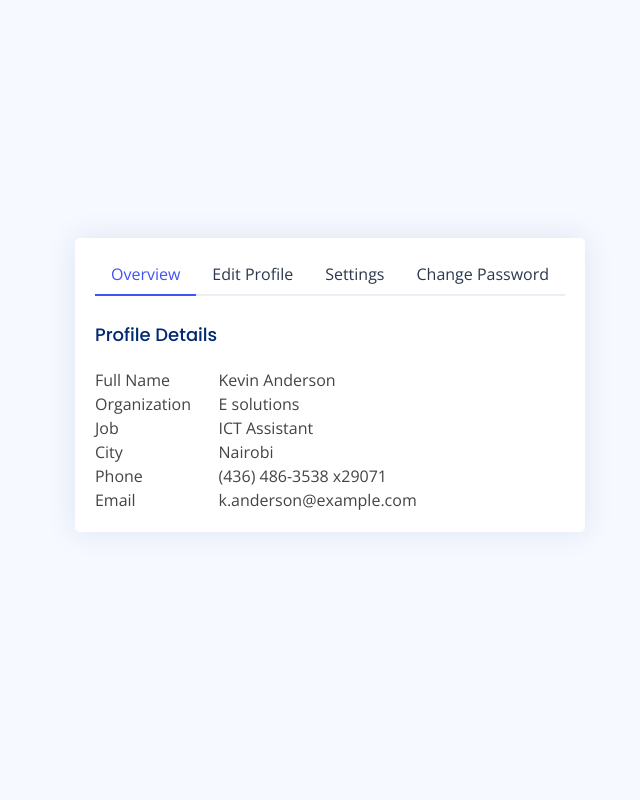
After one commit to wayneotemah/workstudy, a Django app: page /createprofile/ in a window 1280 px wide. The commit adds this page. Shown: the whole page, without its empty margins (310-950 px from the left). Run offline with Django 4.2, Linux system fonts and the light colour scheme; the visitor is signed in with stand-in values (Sample User, id 1); some libraries are stand-ins or nearby versions.

Commit message:
added profil screen

```diff
--- a/workstudy/accounts/models.py
+++ b/workstudy/accounts/models.py
@@ -78,7 +78,7 @@ class CustomUser(AbstractBaseUser,PermissionsMixin):
         return True
 
     @staticmethod
-    def get_user(x):
+    def user_exists(x):
             return CustomUser.objects.filter(email = x)
 
 
--- a/workstudy/accounts/url.py
+++ b/workstudy/accounts/url.py
@@ -5,6 +5,7 @@ from . import views
 urlpatterns = [
     path('', views.sign_in, name='sign in'),  # type: ignore
     path('sign-up/', views.sign_up, name='sign up'),  # type: ignore
+    path('createprofile/',views.createprofile,name = 'createprofile'),
     path('account/', views.account, name='account'),
     path('organization/', views.organization, name='choose organization'),
     path('create_organization/', views.create_organization, name='create organization'),
--- a/workstudy/accounts/views.py
+++ b/workstudy/accounts/views.py
@@ -2,7 +2,6 @@ from django.shortcuts import redirect, render
 from django.http import HttpResponse
 from django.contrib.auth.decorators import login_required
 from django.contrib.auth import authenticate, login
-
 from accounts.models import CustomUser
 
 
@@ -15,13 +14,12 @@ def sign_in(request):
         password = request.POST['password']
 
         user = authenticate(request, email=email, password=password)
-        print(user)
         if user is not None:
             login(request, user)
-            return redirect(account)
+            return redirect(organization)
         else:
+            # error loging in
             return render(request,"pages-login.html",{'message':"incorrect login"})
-            # Return an 'invalid login' error message.
 
     elif request.method == "GET":
         return render(request,"pages-login.html")
@@ -29,8 +27,13 @@ def sign_in(request):
 def sign_up(request):
     if request.method =='POST':
         email = request.POST['email']
-        user = CustomUser.get_user(email)
+        user = CustomUser.user_exists(email)
         if not user:
+
+            """
+            if user does not exist, save detail
+            """
+
             phone_number = request.POST['phone_number']
             password = request.POST['password']
             user = CustomUser(  email = email,
@@ -38,14 +41,23 @@ def sign_up(request):
             user.set_password(password)
             user.save()
             if user is not None:
-                return redirect(sign_in)
+                return redirect(sign_in,{'message':"Please login"})
             else:
+                """
+                if user exist, redirect to login page.
+                """
                 return render(request,"pages-register.html",{'message':"Error creating user, try again or call support"})
         else:
             return render(request,"pages-login.html",{'message':"Email exists, please login"})
 
     elif request.method == "GET":
         return render(request,"pages-register.html")
+
+
+@login_required
+def createprofile(request):
+    return render(request,"createprofile.html")
+
 
 @login_required
 def organization(request):
--- /dev/null
+++ b/workstudy/templates/createprofile.html
@@ -0,0 +1,231 @@
+{% extends 'base.html' %}
+{% block content  %}
+<section class="section register min-vh-100 d-flex flex-column align-items-center justify-content-center py-4">
+    <div class="row">
+
+        <div class="col-12">
+
+            <div class="card">
+              <div class="card-body pt-3">
+                <!-- Bordered Tabs -->
+                <ul class="nav nav-tabs nav-tabs-bordered">
+
+                  <li class="nav-item">
+                    <button class="nav-link active" data-bs-toggle="tab" data-bs-target="#profile-overview">Overview</button>
+                  </li>
+
+                  <li class="nav-item">
+                    <button class="nav-link" data-bs-toggle="tab" data-bs-target="#profile-edit">Edit Profile</button>
+                  </li>
+
+                  <li class="nav-item">
+                    <button class="nav-link" data-bs-toggle="tab" data-bs-target="#profile-settings">Settings</button>
+                  </li>
+
+                  <li class="nav-item">
+                    <button class="nav-link" data-bs-toggle="tab" data-bs-target="#profile-change-password">Change Password</button>
+                  </li>
+
+                </ul>
+                <div class="tab-content pt-2">
+
+                  <div class="tab-pane fade show active profile-overview" id="profile-overview">
+                    <!-- <h5 class="card-title">About</h5>
+                    <p class="small fst-italic">Sunt est soluta temporibus accusantium neque nam maiores cumque temporibus. Tempora libero non est unde veniam est qui dolor. Ut sunt iure rerum quae quisquam autem eveniet perspiciatis odit. Fuga sequi sed ea saepe at unde.</p> -->
+
+                    <h5 class="card-title">Profile Details</h5>
+
+                    <div class="row">
+                      <div class="col-lg-3 col-md-4 label ">Full Name</div>
+                      <div class="col-lg-9 col-md-8">Kevin Anderson</div>
+                    </div>
+
+                    <div class="row">
+                      <div class="col-lg-3 col-md-4 label">Organization</div>
+                      <div class="col-lg-9 col-md-8">E solutions</div>
+                    </div>
+
+                    <div class="row">
+                      <div class="col-lg-3 col-md-4 label">Job</div>
+                      <div class="col-lg-9 col-md-8">ICT Assistant</div>
+                    </div>
+
+                    <div class="row">
+                      <div class="col-lg-3 col-md-4 label">City</div>
+                      <div class="col-lg-9 col-md-8">Nairobi</div>
+                    </div>
+
+                    <div class="row">
+                      <div class="col-lg-3 col-md-4 label">Phone</div>
+                      <div class="col-lg-9 col-md-8">(436) 486-3538 x29071</div>
+                    </div>
+
+                    <div class="row">
+                      <div class="col-lg-3 col-md-4 label">Email</div>
+                      <div class="col-lg-9 col-md-8">k.anderson@example.com</div>
+                    </div>
+
+                  </div>
+
+                  <div class="tab-pane fade profile-edit pt-3" id="profile-edit">
+
+                    <!-- Profile Edit Form -->
+                    <form>
+                      <div class="row mb-3">
+                        <label for="profileImage" class="col-md-4 col-lg-3 col-form-label">Profile Image</label>
+                        <div class="col-md-8 col-lg-9">
+                          <img src="assets/img/profile-img.jpg" alt="Profile">
+                          <div class="pt-2">
+                            <a href="#" class="btn btn-primary btn-sm" title="Upload new profile image"><i class="bi bi-upload"></i></a>
+                            <a href="#" class="btn btn-danger btn-sm" title="Remove my profile image"><i class="bi bi-trash"></i></a>
+                          </div>
+                        </div>
+                      </div>
+
+                      <div class="row mb-3">
+                        <label for="fullName" class="col-md-4 col-lg-3 col-form-label">First Name</label>
+                        <div class="col-md-8 col-lg-9">
+                          <input name="firstName" type="text" class="form-control" id="fullName" value="Kevin">
+                        </div>
+                      </div>
+                      <div class="row mb-3">
+                        <label for="fullName" class="col-md-4 col-lg-3 col-form-label">Last Name</label>
+                        <div class="col-md-8 col-lg-9">
+                          <input name="lastName" type="text" class="form-control" id="fullName" value="Anderson">
+                        </div>
+                      </div>
+
+                      <!-- <div class="row mb-3">
+                        <label for="about" class="col-md-4 col-lg-3 col-form-label">About</label>
+                        <div class="col-md-8 col-lg-9">
+                          <textarea name="about" class="form-control" id="about" style="height: 100px">Sunt est soluta temporibus accusantium neque nam maiores cumque temporibus. Tempora libero non est unde veniam est qui dolor. Ut sunt iure rerum quae quisquam autem eveniet perspiciatis odit. Fuga sequi sed ea saepe at unde.</textarea>
+                        </div>
+                      </div> -->
+
+                      <div class="row mb-3">
+                        <label for="company" class="col-md-4 col-lg-3 col-form-label">Organization</label>
+                        <div class="col-md-8 col-lg-9">
+                          <input name="company" type="text" class="form-control" id="company" value="Lueilwitz, Wisoky and Leuschke">
+                        </div>
+                      </div>
+
+                      <div class="row mb-3">
+                        <label for="Job" class="col-md-4 col-lg-3 col-form-label">Job</label>
+                        <div class="col-md-8 col-lg-9">
+                          <input name="job" type="text" class="form-control" id="Job" value="Web Designer">
+                        </div>
+                      </div>
+
+                      <div class="row mb-3">
+                        <label for="Country" class="col-md-4 col-lg-3 col-form-label">City</label>
+                        <div class="col-md-8 col-lg-9">
+                          <input name="country" type="text" class="form-control" id="Country" value="USA">
+                        </div>
+                      </div>
+
+                      <div class="row mb-3">
+                        <label for="Phone" class="col-md-4 col-lg-3 col-form-label">Phone</label>
+                        <div class="col-md-8 col-lg-9">
+                          <input name="phone" type="text" class="form-control" id="Phone" value="(436) 486-3538 x29071">
+                        </div>
+                      </div>
+
+                      <div class="row mb-3">
+                        <label for="Email" class="col-md-4 col-lg-3 col-form-label">Email</label>
+                        <div class="col-md-8 col-lg-9">
+                          <input name="email" type="email" class="form-control" id="Email" value="k.anderson@example.com">
+                        </div>
+                      </div>
+
+
+                      <div class="text-center">
+                        <button type="submit" class="btn btn-primary">Save Changes</button>
+                      </div>
+                    </form><!-- End Profile Edit Form -->
+
+                  </div>
+
+                  <div class="tab-pane fade pt-3" id="profile-settings">
+
+                    <!-- Settings Form -->
+                    <form>
+
+                      <div class="row mb-3">
+                        <label for="fullName" class="col-md-4 col-lg-3 col-form-label">Email Notifications</label>
+                        <div class="col-md-8 col-lg-9">
+                          <div class="form-check">
+                            <input class="form-check-input" type="checkbox" id="changesMade" checked>
+                            <label class="form-check-label" for="changesMade">
+                              Changes made to your account
+                            </label>
+                          </div>
+                          <div class="form-check">
+                            <input class="form-check-input" type="checkbox" id="newProducts" checked>
+                            <label class="form-check-label" for="newProducts">
+                              Information on new products and services
+                            </label>
+                          </div>
+                          <div class="form-check">
+                            <input class="form-check-input" type="checkbox" id="proOffers">
+                            <label class="form-check-label" for="proOffers">
+                              Marketing and promo offers
+                            </label>
+                          </div>
+                          <div class="form-check">
+                            <input class="form-check-input" type="checkbox" id="securityNotify" checked disabled>
+                            <label class="form-check-label" for="securityNotify">
+                              Security alerts
+                            </label>
+                          </div>
+                        </div>
+                      </div>
+
+                      <div class="text-center">
+                        <button type="submit" class="btn btn-primary">Save Changes</button>
+                      </div>
+                    </form><!-- End settings Form -->
+
+                  </div>
+
+                  <div class="tab-pane fade pt-3" id="profile-change-password">
+                    <!-- Change Password Form -->
+                    <form>
+
+                      <div class="row mb-3">
+                        <label for="currentPassword" class="col-md-4 col-lg-3 col-form-label">Current Password</label>
+                        <div class="col-md-8 col-lg-9">
+                          <input name="password" type="password" class="form-control" id="currentPassword">
+                        </div>
+                      </div>
+
+                      <div class="row mb-3">
+                        <label for="newPassword" class="col-md-4 col-lg-3 col-form-label">New Password</label>
+                        <div class="col-md-8 col-lg-9">
+                          <input name="newpassword" type="password" class="form-control" id="newPassword">
+                        </div>
+                      </div>
+
+                      <div class="row mb-3">
+                        <label for="renewPassword" class="col-md-4 col-lg-3 col-form-label">Re-enter New Password</label>
+                        <div class="col-md-8 col-lg-9">
+                          <input name="renewpassword" type="password" class="form-control" id="renewPassword">
+                        </div>
+                      </div>
+
+                      <div class="text-center">
+                        <button type="submit" class="btn btn-primary">Change Password</button>
+                      </div>
+                    </form><!-- End Change Password Form -->
+
+                  </div>
+
+                </div><!-- End Bordered Tabs -->
+
+              </div>
+            </div>
+
+          </div>
+        </div
+    </div>
+</section>
+{% endblock content  %}
--- a/workstudy/templates/pages-register.html
+++ b/workstudy/templates/pages-register.html
@@ -71,7 +71,7 @@
                       <button class="btn btn-primary w-100" type="submit">Create Account</button>
                     </div>
                     <div class="col-12">
-                      <p class="small mb-0">Already have an account? <a href="pages-login.html">Log in</a></p>
+                      <p class="small mb-0">Already have an account? <a href="{% url 'sign in' %}">Log in</a></p>
                     </div>
                   </form>
 
```
